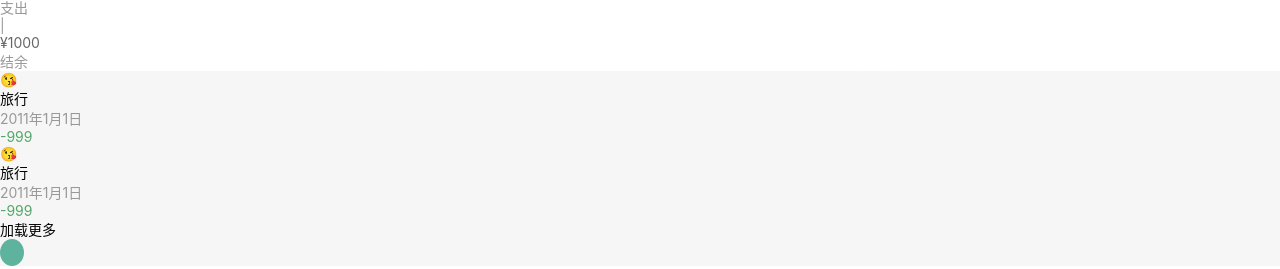
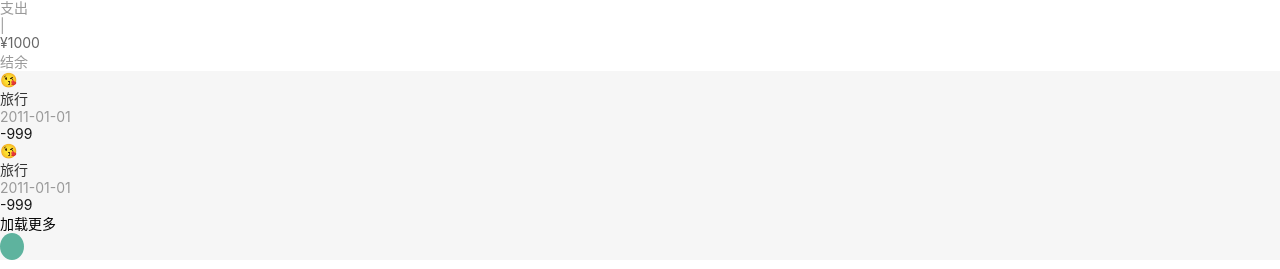
Before and after one commit to heycn/money-mate-src, a React (Vite) app: page /items in a window 1280 px wide. Shown: the part 221-490 px from the top of the page. Built offline with nearby package versions, Linux system fonts and the light colour scheme.

Commit message:
调整 ItemsList 和 ItemsSummary

```diff
--- a/src/pages/ItemsPage/ItemsList.tsx
+++ b/src/pages/ItemsPage/ItemsList.tsx
@@ -1,26 +1,22 @@
 interface Props {
   items: Item[]
 }
+
 export const ItemsList: React.FC<Props> = ({ items }) => {
-  return <div>
+  return (
+    <div>
       <ol mx-16px>
         {items.map(item =>
-        <li key={item.id} grid grid-cols="[auto_1fr_auto]" grid-rows-2 px-16px py-8px gap-x-12px
-          bg-white rounded-xl mb-8px
-        >
-          <div row-start-1 col-start-1 row-end-3 col-end-2 text-24px w-48px h-48px
-            bg="#f6f6f6" rounded="50%" flex justify-center items-center>
-            😘
+          <li key={item.id} flex px-16px justify-between py-4px
+            bg-white rounded-xl mb-8px items-center>
+            <div flex>
+              <div text-34px mr-8px>😘</div>
+              <div flex flex-col justify-center py-8px>
+                <div text='#333' text-15px>旅行</div>
+                <div text='#999' text-13px font-300 pt-4px>2011-01-01</div>
               </div>
-          <div row-start-1 col-start-2 row-end-2 col-end-3>
-            旅行
             </div>
-          <div row-start-2 col-start-2 row-end-3 col-end-4 text="#999999">
-            2011年1月1日
-          </div>
-          <div row-start-1 col-start-3 row-end-2 col-end-4 text="#53A867">
-            -999
-          </div>
+            <div text='#181818' text-18px font-500>-999</div>
           </li>
         )}
       </ol>
@@ -28,4 +24,5 @@ export const ItemsList: React.FC<Props> = ({ items }) => {
         <button m-btn>加载更多</button>
       </div>
     </div>
+  )
 }
--- a/src/pages/ItemsPage/ItemsSummary.tsx
+++ b/src/pages/ItemsPage/ItemsSummary.tsx
@@ -1,6 +1,6 @@
 export const ItemsSummary: React.FC = () => {
   return (
-    <ol bg='#ffffff' flex justify-between items-center m-16px rounded-10px py-16px px-26px
+    <ol bg='#ffffff' flex justify-between items-center mx-16px my-24px rounded-10px py-20px px-28px
       text-center color='#999' shadow-lg shadow-light-7>
       <li>
         <div color-blue font-600 text-22px>
@@ -9,7 +9,7 @@ export const ItemsSummary: React.FC = () => {
         </div>
         <div>收入</div>
       </li>
-      <span>|</span>
+      <span font-300>|</span>
       <li>
         <div color-red font-600 text-22px>
           <span text-12px pr-2px font-mono>¥</span>
@@ -17,7 +17,7 @@ export const ItemsSummary: React.FC = () => {
         </div>
         <div>支出</div>
       </li>
-      <span>|</span>
+      <span font-300>|</span>
       <li>
         <div color='#666' font-600 text-22px>
           <span text-12px pr-2px font-mono>¥</span>
```
Lines whose indentation alone changed are shown as unchanged.
